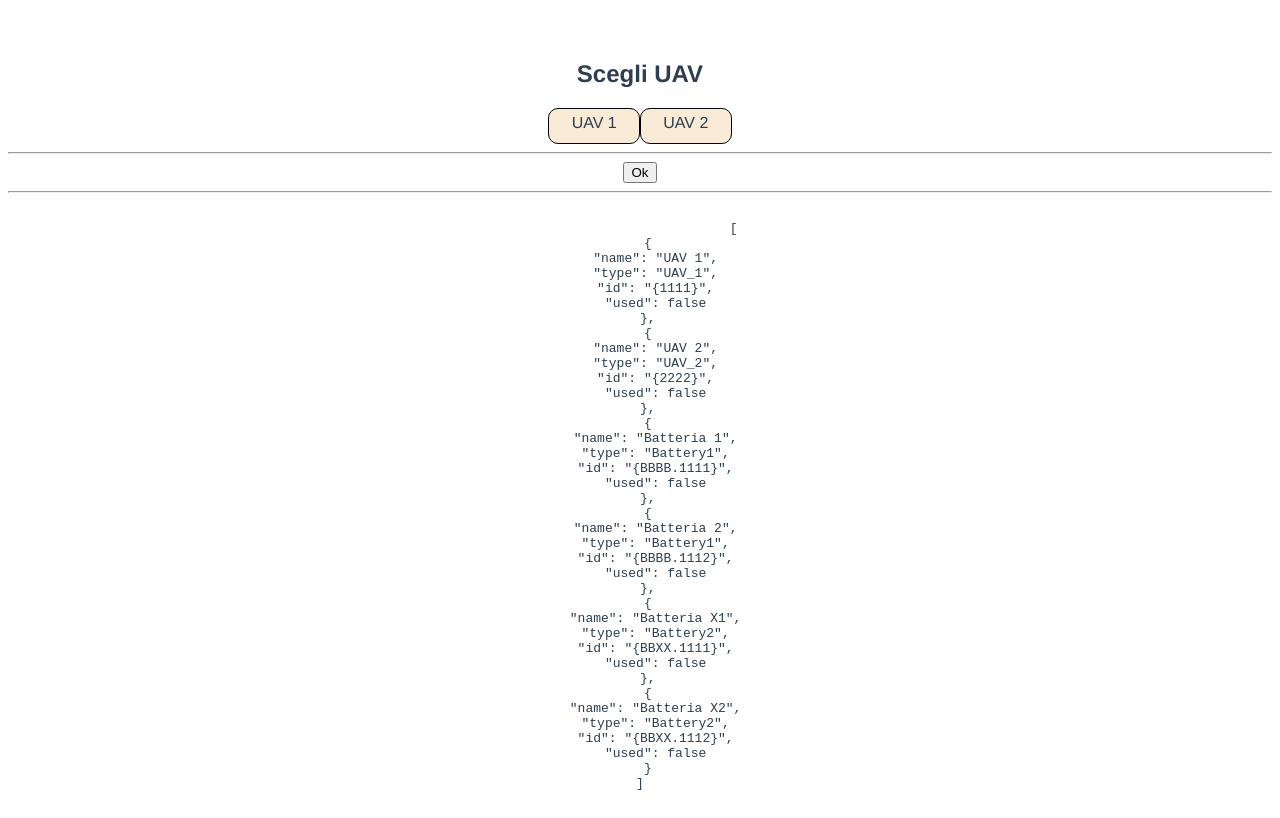
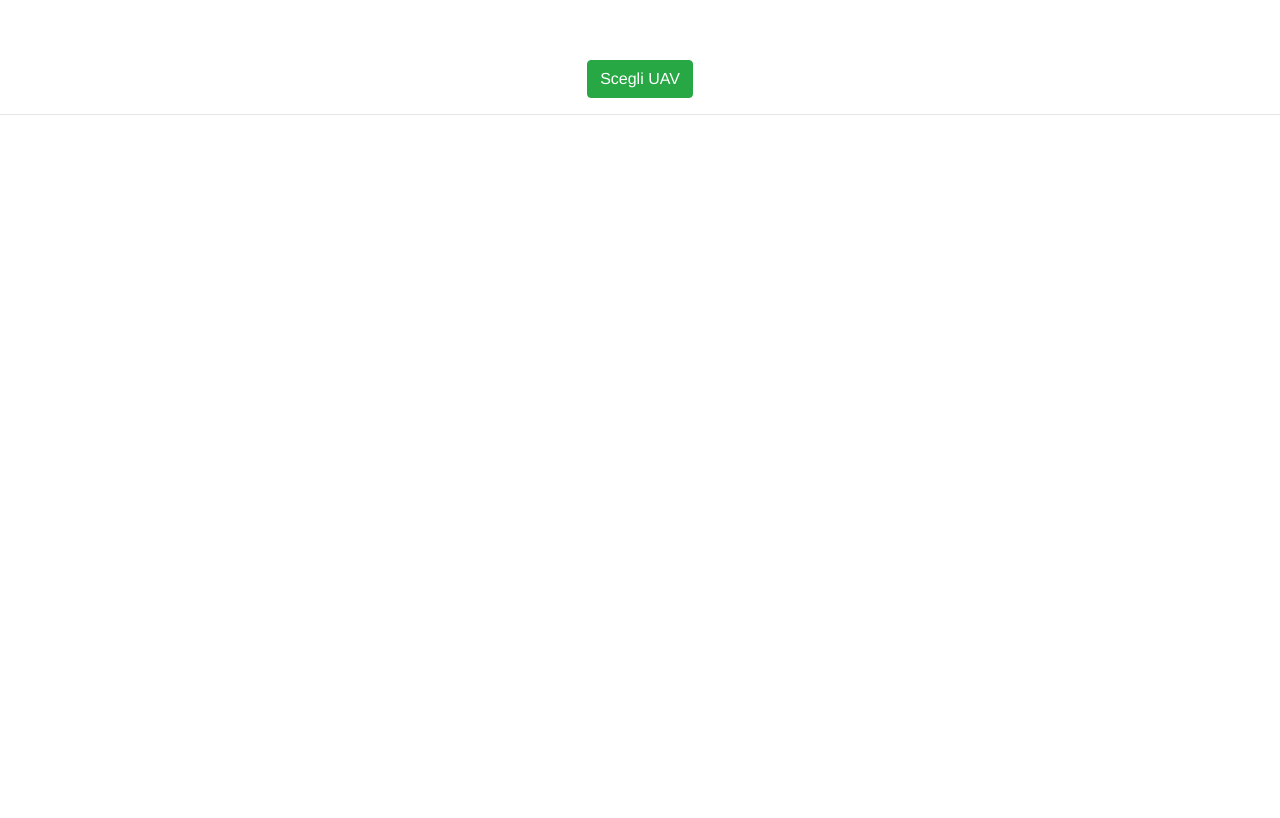
Before and after one commit to mfoschian/sapr, a Vue app: page / in a window 1280 px wide. Built offline with nearby package versions, Linux system fonts and the light colour scheme.

Commit message:
added bootstrap

```diff
--- a/package.json
+++ b/package.json
@@ -8,8 +8,10 @@
     "lint": "vue-cli-service lint"
   },
   "dependencies": {
+    "bootstrap": "^4.6.0",
+    "bootstrap-vue": "^2.21.2",
     "core-js": "^2.6.5",
-    "vue": "^2.6.10"
+    "vue": "^2.6.12"
   },
   "devDependencies": {
     "@vue/cli-plugin-babel": "^3.12.0",
--- a/src/App.vue
+++ b/src/App.vue
@@ -1,15 +1,18 @@
 <template>
 	<div id="app">
-		<item-chooser
-			label="Scegli UAV"
-			:items="uav"
-			:available="items_of_type(['UAV_1', 'UAV_2'])"
-			@confirmed="confirmed"
-		/>
+		<b-modal v-model="show_dialog">
+			<item-chooser
+				label="Scegli UAV"
+				:selected="uav"
+				:available="free_items_of_type(['UAV_1', 'UAV_2'])"
+				@confirmed="confirmed"
+			/>
+			<template #modal-footer=""></template>
+		</b-modal>
+		<b-button variant="success" @click="show_dialog=true">Scegli UAV</b-button>
 		<hr>
 		<pre>
 			{{ uav }}
-			{{ the_items }}
 		</pre>
 	</div>
 </template>
@@ -53,30 +56,33 @@ export default {
 	data() {
 		return {
 			uav: null,
-			the_items: Items
+			the_items: Items,
+			show_dialog: false
 		};
 	},
 	computed: {
 		available() {
-			return Items.filter( x => x.used == false );
+			return this.the_items.filter( x => x.used == false );
 		}
 	},
 	methods: {
-		items_of_type( ta ) {
+		free_items_of_type( ta ) {
 			let its = Array.isArray( ta ) ? ta : [ ta ];
-			return Items.filter( x => its.indexOf( x.type ) >= 0 );
+			return this.the_items.filter( x => its.indexOf( x.type ) >= 0 && x.used == false );
 		},
 		confirmed(id) {
+
+			this.show_dialog = false;
 
 			if( this.uav && this.uav.id == id )
 				return;
 
 			if( this.uav && this.uav.id ) {
-				let old = Items.filter( x => x.id == this.uav.id )[0];
+				let old = this.the_items.filter( x => x.id == this.uav.id )[0];
 				if( old )
 					old.used = false;
 			}
-			this.uav = Items.filter( x => x.id == id )[0];
+			this.uav = this.the_items.filter( x => x.id == id )[0];
 			if( this.uav )
 				this.uav.used = true;
 		}
--- a/src/components/ItemChooser.vue
+++ b/src/components/ItemChooser.vue
@@ -8,7 +8,7 @@
 			{{ it.name }}
 		</div>
 		<hr>
-		<input type="button" value="Ok" @click="done" />
+		<b-button variant="success" @click="done" >Ok</b-button>
 	</div>
 </template>
 
```
Also changed, not shown: src/main.js (+11 -0 lines), 1 other file (tests, documents, lock files or other folders).
